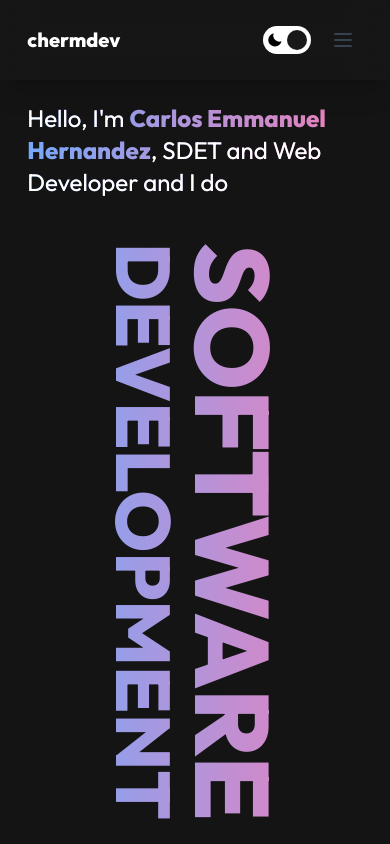
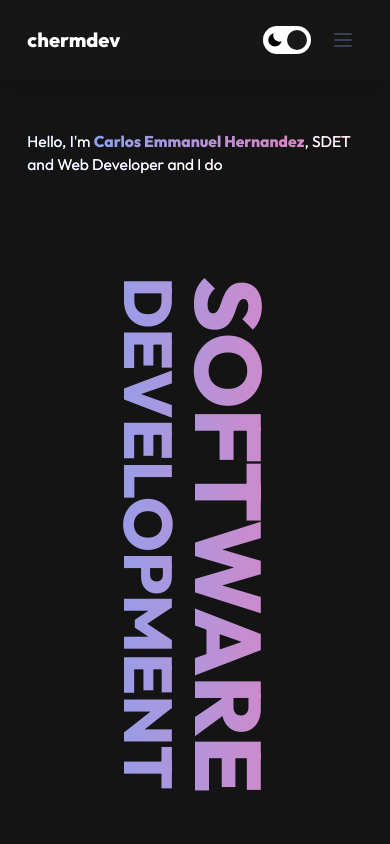
Before and after one commit to chermdev/portfolio2023, a React (Vite) app: page / in a window 390 px wide. Shown: the top 844 px of the page. Built offline with nearby package versions, Linux system fonts and the light colour scheme.

Commit message:
Update text size to support smaller screens

```diff
--- a/src/Home.jsx
+++ b/src/Home.jsx
@@ -13,12 +13,12 @@ function Home() {
                     <img className="rounded-full w-[15rem] h-[15rem] sm:w-[20rem] sm:h-[20rem] object-cover" src="https://res.cloudinary.com/practicaldev/image/fetch/s--a67XH0QN--/c_imagga_scale,f_auto,fl_progressive,h_900,q_auto,w_1600/https://dev-to-uploads.s3.amazonaws.com/i/xndmxrfhliweofif9jty.png" alt="" />
                 </div> */}
                 <div className="h-full flex flex-col justify-around items-center md:items-center md:justify-center from-teal-500 to-blue-300 dark:from-blue-400 dark:to-pink-400 bg-clip-text bg-gradient-to-r">
-                    <p className="w-full text-left text-2xl md:text-4xl text-stone-900 dark:text-white">Hello, I'm <strong className="text-transparent">Carlos Emmanuel Hernandez</strong>, SDET and Web Developer and I do</p>
+                    <p className="w-full text-left text-[4vw] sm:text-xl md:text-4xl text-stone-900 dark:text-white">Hello, I'm <strong className="text-transparent">Carlos Emmanuel Hernandez</strong>, SDET and Web Developer and I do</p>
                     <div className="w-min h-min [writing-mode:vertical-rl] md:[writing-mode:horizontal-tb]">
-                        <h1 className="[text-shadow:2px 2px 2px] text-[12.3vh] md:text-[17vw] leading-none text-left font-extrabold text-transparent">
+                        <h1 className="[text-shadow:2px 2px 2px] text-[11vh] sm:text-[12.3vh] md:text-[17vw] leading-none text-left font-extrabold text-transparent">
                             SOFTWARE
                         </h1>
-                        <h1 className="[text-shadow:2px 2px 2px] text-[9vh] md:text-[12.4vw] leading-none text-left font-extrabold text-transparent">
+                        <h1 className="[text-shadow:2px 2px 2px] text-[8vh] sm:text-[9vh] md:text-[12.4vw] leading-none text-left font-extrabold text-transparent">
                             DEVELOPMENT
                         </h1>
                     </div>
```
